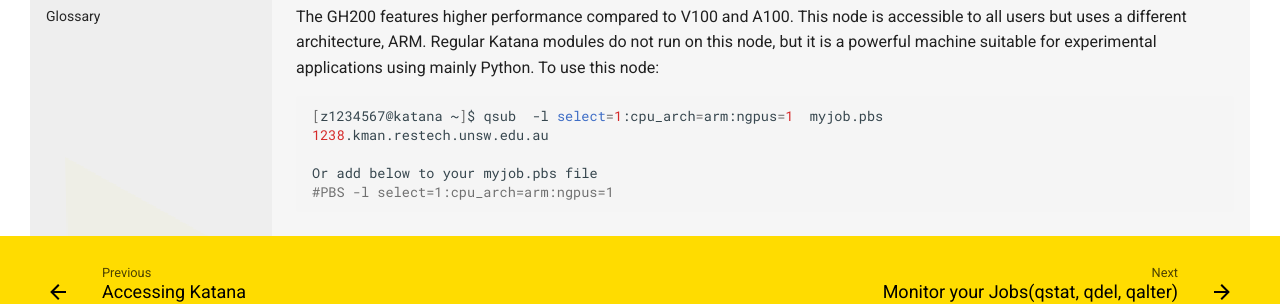
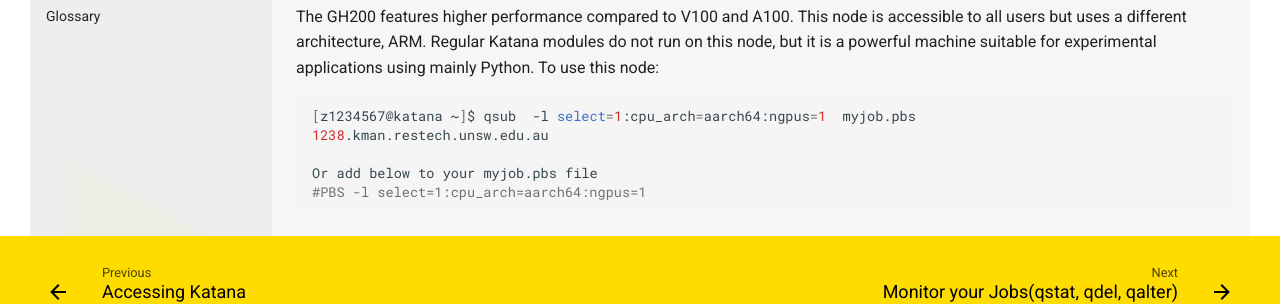
Before and after one commit to unsw-restech/unsw-restech.github.io, an MkDocs documentation site: the page built from docs/using_katana/running_jobs.md, in a window 1280 px wide and 900 px high, scrolled down 5544 px. Shown: the part 527-831 px from the top of the window. Built offline with MkDocs 1.6.1 and Material for MkDocs 9.7.7, drawn with Linux system fonts in a browser that asks for light colours; comment, search, counter and statistics services are not loaded.

Commit message:
Update running_jobs.md

````diff
--- a/docs/using_katana/running_jobs.md
+++ b/docs/using_katana/running_jobs.md
@@ -272,9 +272,9 @@
 
 The GH200 features higher performance compared to V100 and A100. This node is accessible to all users but uses a different architecture, ARM. Regular Katana modules do not run on this node, but it is a powerful machine suitable for experimental applications using mainly Python. To use this node:
 ``` bash
-[z1234567@katana ~]$ qsub  -l select=1:cpu_arch=arm:ngpus=1  myjob.pbs
+[z1234567@katana ~]$ qsub  -l select=1:cpu_arch=aarch64:ngpus=1  myjob.pbs
 1238.kman.restech.unsw.edu.au
 
 Or add below to your myjob.pbs file
-#PBS -l select=1:cpu_arch=arm:ngpus=1
+#PBS -l select=1:cpu_arch=aarch64:ngpus=1
 ```
````
